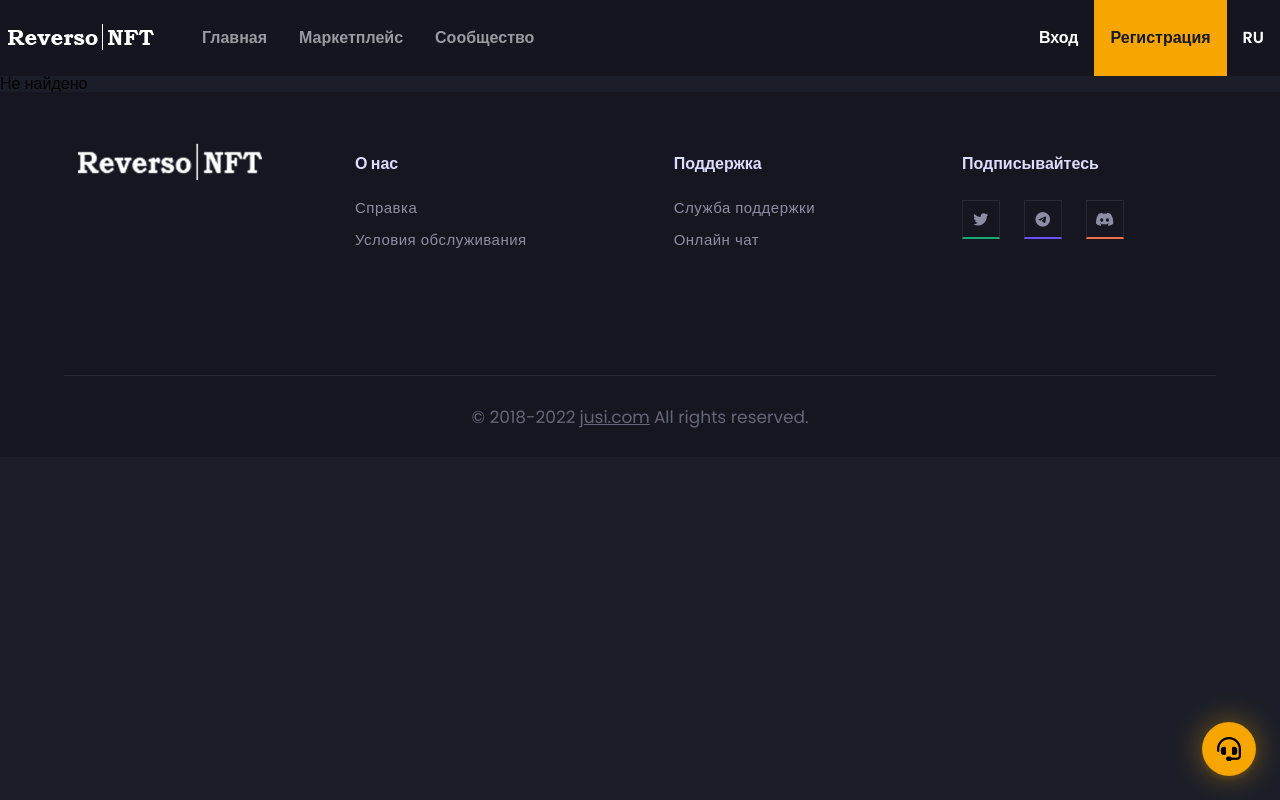
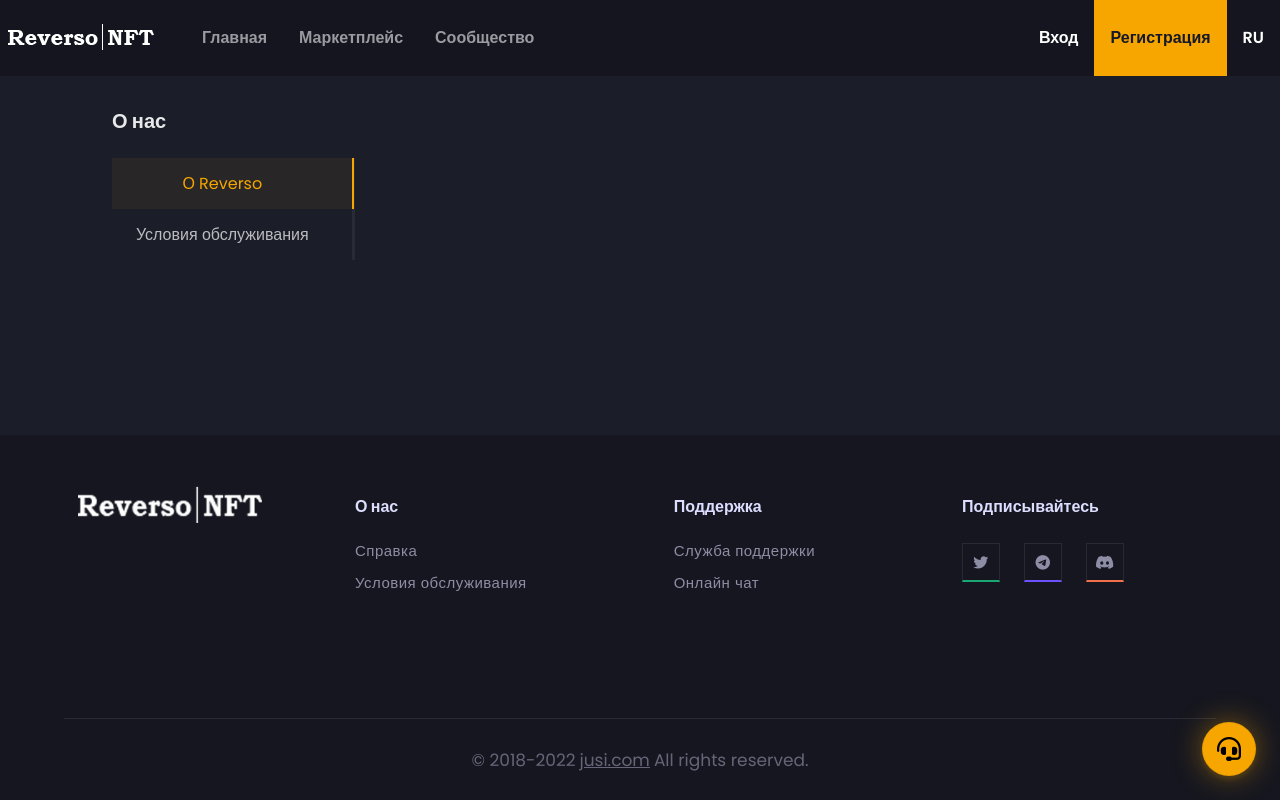
Before and after one commit to mikejusi/nft-react, a React (Create React App) app: page /reference in a window 1280 px wide. Built offline with nearby package versions, Linux system fonts and the light colour scheme.

Commit message:
reference page

```diff
--- a/src/App.js
+++ b/src/App.js
@@ -8,6 +8,7 @@ import Home from "./pages/home";
 import NoMatch from './pages/404';
 import Community from './pages/community';
 import Marketplace from './pages/marketplace';
+import Reference from './pages/reference';
 
 function App() {
   return (
@@ -17,6 +18,7 @@ function App() {
         <Routes>
             <Route path="/" element={<Home />} />
             <Route path="/home" element={<Home />} />
+            <Route path="/reference" element={<Reference />} />
             <Route path="/market" element={<Marketplace />} />
             <Route path="/community" element={<Community />} />
             <Route path="*" element={<NoMatch />} />
--- a/src/components/Footer.jsx
+++ b/src/components/Footer.jsx
@@ -12,7 +12,7 @@ function Footer() {
                         О нас
                     </h5>
                     <div className="link__wrap__footer">
-                        <Link className="link__footer" to="/home">
+                        <Link className="link__footer" to="/reference">
                             Справка
                         </Link>
                     </div>
--- a/src/index.css
+++ b/src/index.css
@@ -1433,3 +1433,73 @@ footer{
         transform: translate(0, 0);
     }
 }
+
+
+/* reference */
+
+.about__page__title{
+    font-weight: 500;
+    font-size: 20px;
+    line-height: 1.3;
+    color: hsla(0,0%,100%,.9);
+    padding: 32px 0 24px;
+}
+
+.about__page__wrap{
+    max-width: 1056px;
+    margin: 0 auto;
+    padding-bottom: 72px;
+}
+
+.tab__panel__about{
+    display: flex;
+}
+
+.tabs__about {
+    display: grid;
+    height: fit-content;
+    box-shadow: 1px 0 0 hsl(0deg 0% 100% / 6%);
+}
+
+.title__ref{
+    font-weight: 700;
+    font-size: 24px;
+    line-height: 28px;
+    color: hsla(0,0%,100%,.9);
+    margin-bottom: 24px;
+}
+
+.tab {
+    font-size: 16px;
+    line-height: 19px;
+    padding: 0 43px 0 24px;
+    color: hsla(0,0%,100%,.7);
+    border-right: 2px solid #282b35;
+    cursor: pointer;
+    height: 51px;
+    background-color: transparent;
+    border-left: none;
+    border-top: none;
+    border-bottom: none;
+}
+
+.tab.active {
+    color: #f7a600;
+    background: rgba(247,166,0,.06);
+    border-right: 2px solid #f7a600;
+}
+
+.panel {
+    display: none;
+    background: hsla(0,0%,100%,.06);
+    border-radius: 8px;
+    margin-left: 32px;
+    padding: 24px;
+    font-size: 16px;
+    line-height: 1.5;
+    color: hsla(0,0%,100%,.7);
+}
+
+.panel .active {
+    display: block;
+}
--- /dev/null
+++ b/src/pages/reference.jsx
@@ -0,0 +1,53 @@
+import React, { useState } from "react";
+
+const Reference = () => {
+        const [activeIndex, setActiveIndex] = useState(1);
+        const handleClick = (index) => setActiveIndex(index);
+        const checkActive = (index, className) => activeIndex === index ? className : "";
+
+    return (
+        <main>
+            <div className="about__page__wrap">
+                <div className="about__page__title">
+                    <h3>
+                        О нас
+                    </h3>
+                </div>
+                <div className="tab__panel__about">
+                    <div className="tabs__about">
+                        <button className={`tab ${checkActive(1, "active")}`} onClick={() => handleClick(1)} >
+                            О Reverso
+                        </button>
+
+                        <button className={`tab ${checkActive(2, "active")}`} onClick={() => handleClick(2)} >
+                            Условия обслуживания
+                        </button>
+                    </div>
+
+                    <div className="panels">
+                        <div className={`panel ${checkActive(1, "active")}`}>
+                            <h3 className="title__ref">
+                                О Reverso NFT
+                            </h3>
+                            <p>NFT маркетплейс Reverso — это универсальная платформа для размещения, покупки и продажи NFT. NFT используются для предметов цифрового искусства и коллекционирования, GameFi-проектов, метавселенных и многого другого.</p>
+                        </div>
+                        <div className={`panel ${checkActive(2, "active")}`}>
+                            <h3 className="title__ref">
+                                Условия обслуживания
+                            </h3>
+                            <p>
+                                Настоящие Дополнительные условия (далее «Дополнительные условия») дополняют Условия обслуживания (далее «Условия») Платформы, предоставляемой компанией Reverso Fintech Limited (далее «мы», «нас» и «наш»). Настоящие Дополнительные условия вместе с Условиями регулируют транзакции NFT, осуществляемые на Платформе. В случае противоречий между настоящими Дополнительными условиями и Условиями, Условия имеют преимущественную силу. В случае возникновения любых противоречий, приоритетной считается версия Дополнительных условий на английском языке.
+                                <br/><br/>
+                                Размещая, продавая, покупая или обменивая NFT через Платформу, вы принимаете настоящие Дополнительные условия и Условия Платформы и берете на себя соответствующие обязательства. Если вы не принимаете Дополнительные условия и Условия Платформы, вы не можете размещать, продавать, покупать и обменивать NFT через Платформу.
+                                <br/><br/>
+                                1. Определения. Ниже приведены значения терминов, использующихся в Дополнительных условиях. Другие термины, написанные с заглавной буквы, имеют значения, закрепленные в Условиях.
+                            </p>
+                        </div>
+                    </div>
+                </div>
+            </div>
+        </main>
+    );
+}
+
+export default Reference;
```
